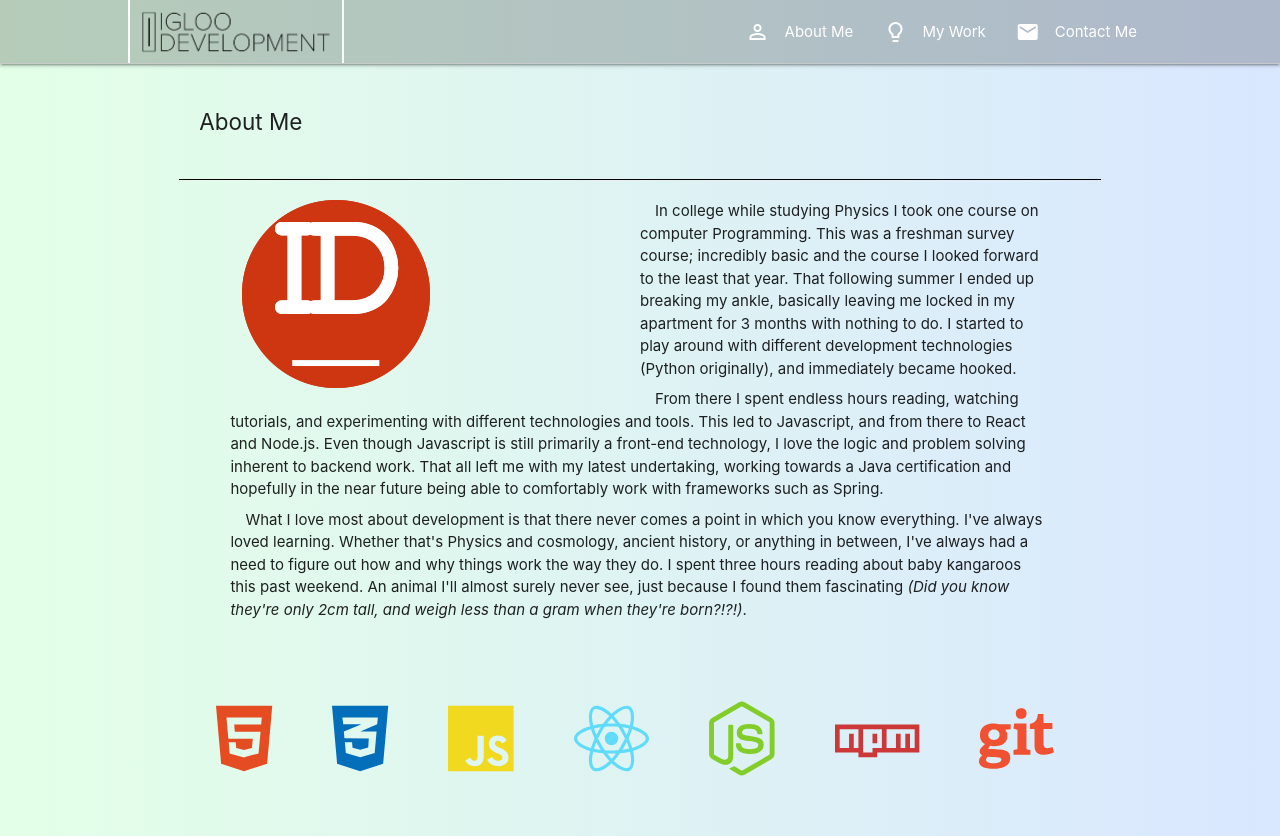
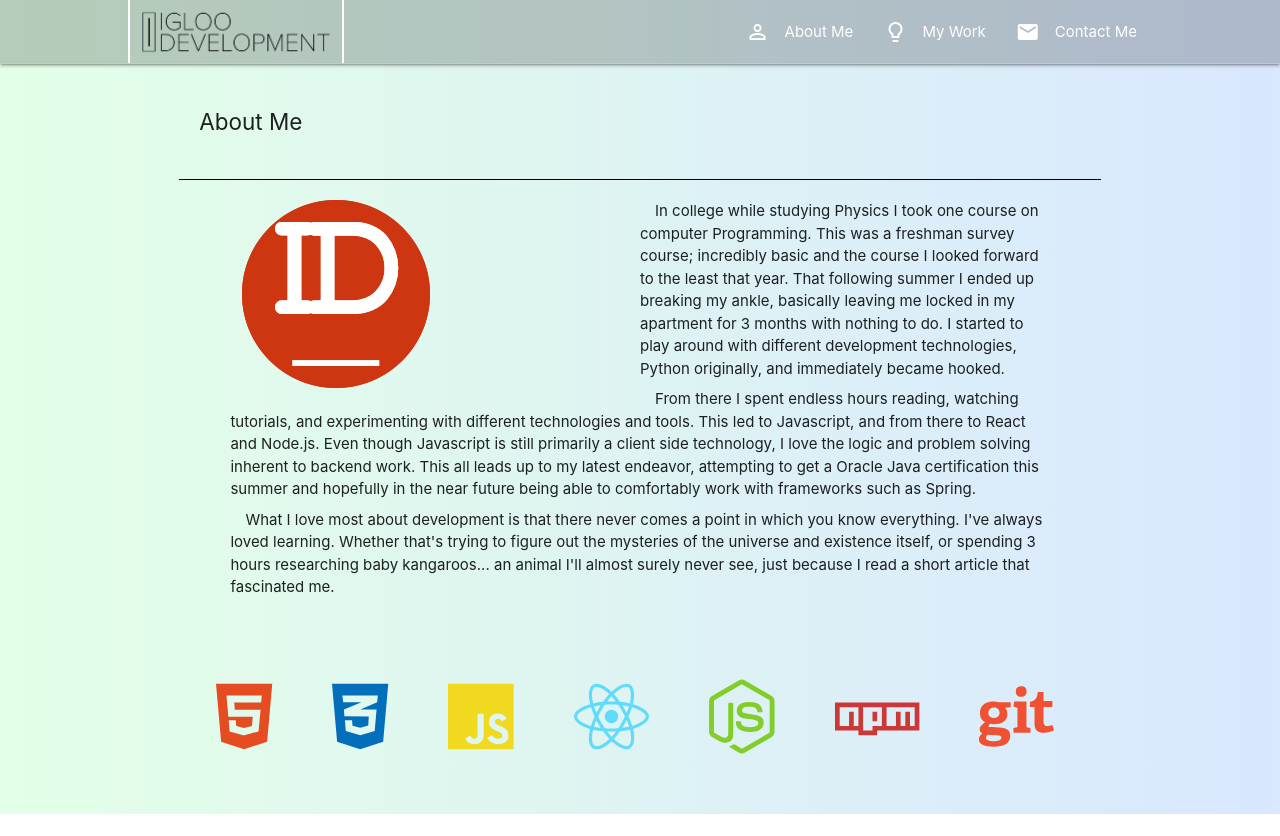
Before and after one commit to igloo1505/Portfolio_Revised, a React (Create React App) app in the folder client/: page / in a window 1280 px wide. After the commit the page ends 814 px from the top, so only its background shows below. Built offline with nearby package versions, Linux system fonts and the light colour scheme.

Commit message:
edited about me section

```diff
--- a/client/src/pages/AboutMe.js
+++ b/client/src/pages/AboutMe.js
@@ -23,7 +23,7 @@ const AboutMe = (props) => {
           the course I looked forward to the least that year. That following
           summer I ended up breaking my ankle, basically leaving me locked in my
           apartment for 3 months with nothing to do. I started to play around
-          with different development technologies (Python originally), and
+          with different development technologies, Python originally, and
           immediately became hooked.
         </p>
         <div style={{ height: 8 }}></div>
@@ -31,26 +31,20 @@ const AboutMe = (props) => {
           From there I spent endless hours reading, watching tutorials, and
           experimenting with different technologies and tools. This led to
           Javascript, and from there to React and Node.js. Even though
-          Javascript is still primarily a front-end technology, I love the logic
-          and problem solving inherent to backend work. That all left me with my
-          latest undertaking, working towards a Java certification and hopefully
-          in the near future being able to comfortably work with frameworks such
-          as Spring.
+          Javascript is still primarily a client side technology, I love the
+          logic and problem solving inherent to backend work. This all leads up
+          to my latest endeavor, attempting to get a Oracle Java certification
+          this summer and hopefully in the near future being able to comfortably
+          work with frameworks such as Spring.
         </p>
         <div style={{ height: 8 }}></div>
         <p className="mobileTextAdjust">
           What I love most about development is that there never comes a point
           in which you know everything. I've always loved learning. Whether
-          that's Physics and cosmology, ancient history, or anything in between,
-          I've always had a need to figure out how and why things work the way
-          they do. I spent three hours reading about baby kangaroos this past
-          weekend. An animal I'll almost surely never see, just because I found
-          them fascinating{" "}
-          <em>
-            (Did you know they're only 2cm tall, and weigh less than a gram when
-            they're born?!?!)
-          </em>
-          .
+          that's trying to figure out the mysteries of the universe and
+          existence itself, or spending 3 hours researching baby kangaroos... an
+          animal I'll almost surely never see, just because I read a short
+          article that fascinated me.
         </p>
       </div>
       <TechIcons />
```
